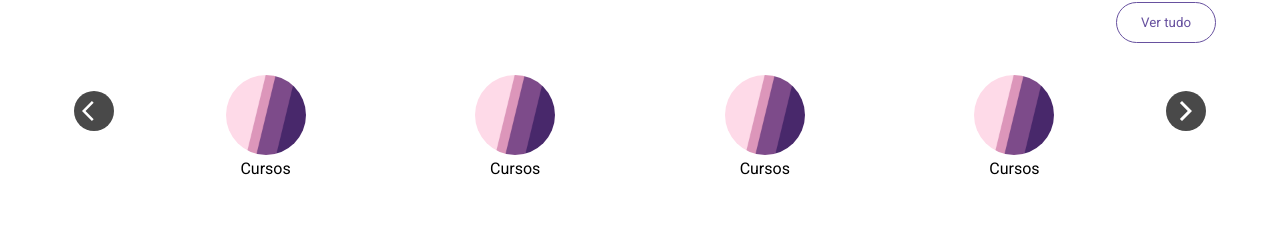
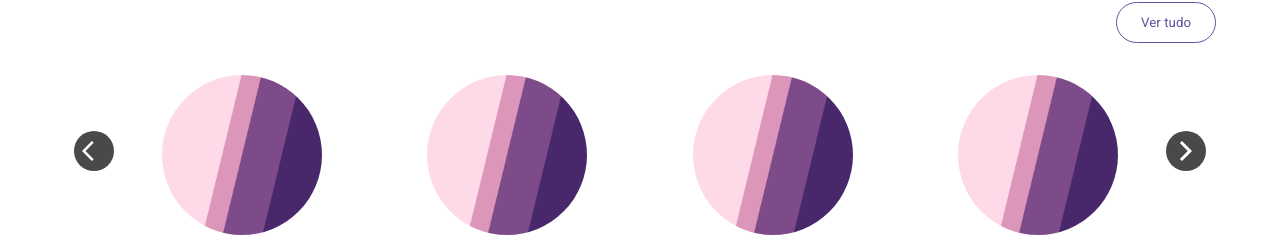
Before and after one commit to vmdev10/gestor-eventos, a React (Create React App) app: page / in a window 1280 px wide. Shown: the part 886-1123 px from the top of the page. Built offline with nearby package versions, Linux system fonts and the light colour scheme.

Commit message:
Style and responsiveness improvements

```diff
--- a/src/components/Cards/Categories/CategoryCard.css
+++ b/src/components/Cards/Categories/CategoryCard.css
@@ -1,10 +1,9 @@
 .CategoryImage img {
-  width: 5rem;
-  height: 5rem;
+  width: 4rem;
+  height: 4rem;
 
   border-radius: 50%;
   background-color: thistle;
-
   margin: 0 .5rem;
 }
 
@@ -12,3 +11,46 @@
   display: flex;
   justify-content: center;
 }
+
+
+@media (min-width: 425px) {
+  .CategoryImage img  {
+    width: 5rem;
+    height: 5rem;
+  }
+}
+
+@media (min-width: 600px) {
+  .CategoryImage img  {
+    width: 6rem;
+    height: 6rem;
+  }
+}
+
+@media (min-width: 768px) {
+  .CategoryImage img  {
+    width: 7rem;
+    height: 7rem;
+  }
+}
+
+@media (min-width: 900px) {
+  .CategoryImage img  {
+    width: 8rem;
+    height: 8rem;
+  }
+}
+
+@media (min-width: 1024px) {
+  .CategoryImage img  {
+    width: 9rem;
+    height: 9rem;
+  }
+}
+
+@media (min-width: 1280px) {
+  .CategoryImage img  {
+    width: 10rem;
+    height: 10rem;
+  }
+}
--- a/src/index.css
+++ b/src/index.css
@@ -2,3 +2,14 @@
   --primary: #3d3d3d;
   --secondary: #c2d90b;
 }
+
+@media (max-width: 1080px) {
+  html {
+      font-size: 93.75%;
+  }
+}
+@media (max-width: 720px) {
+  html {
+      font-size: 87.5%;
+  }
+}
```
